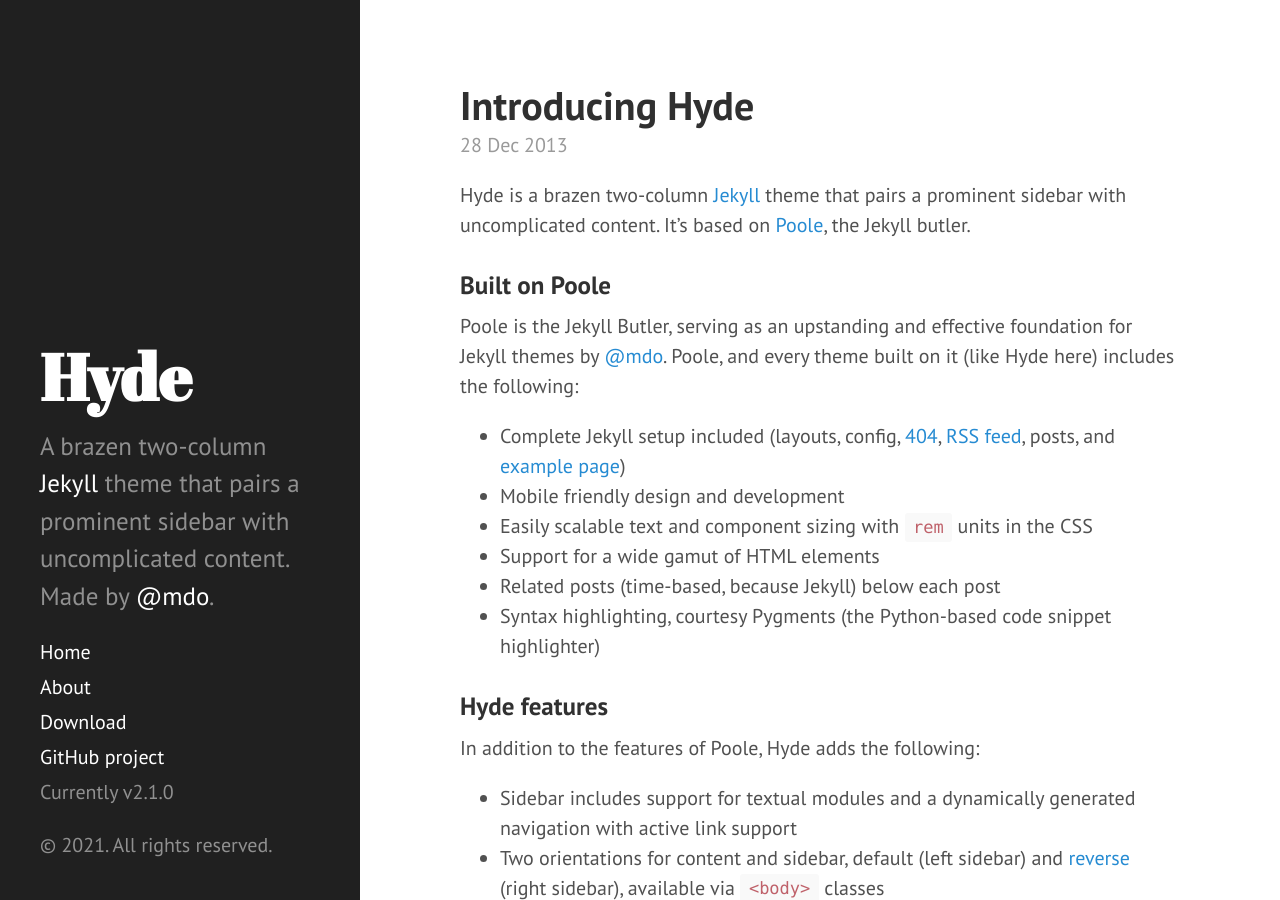
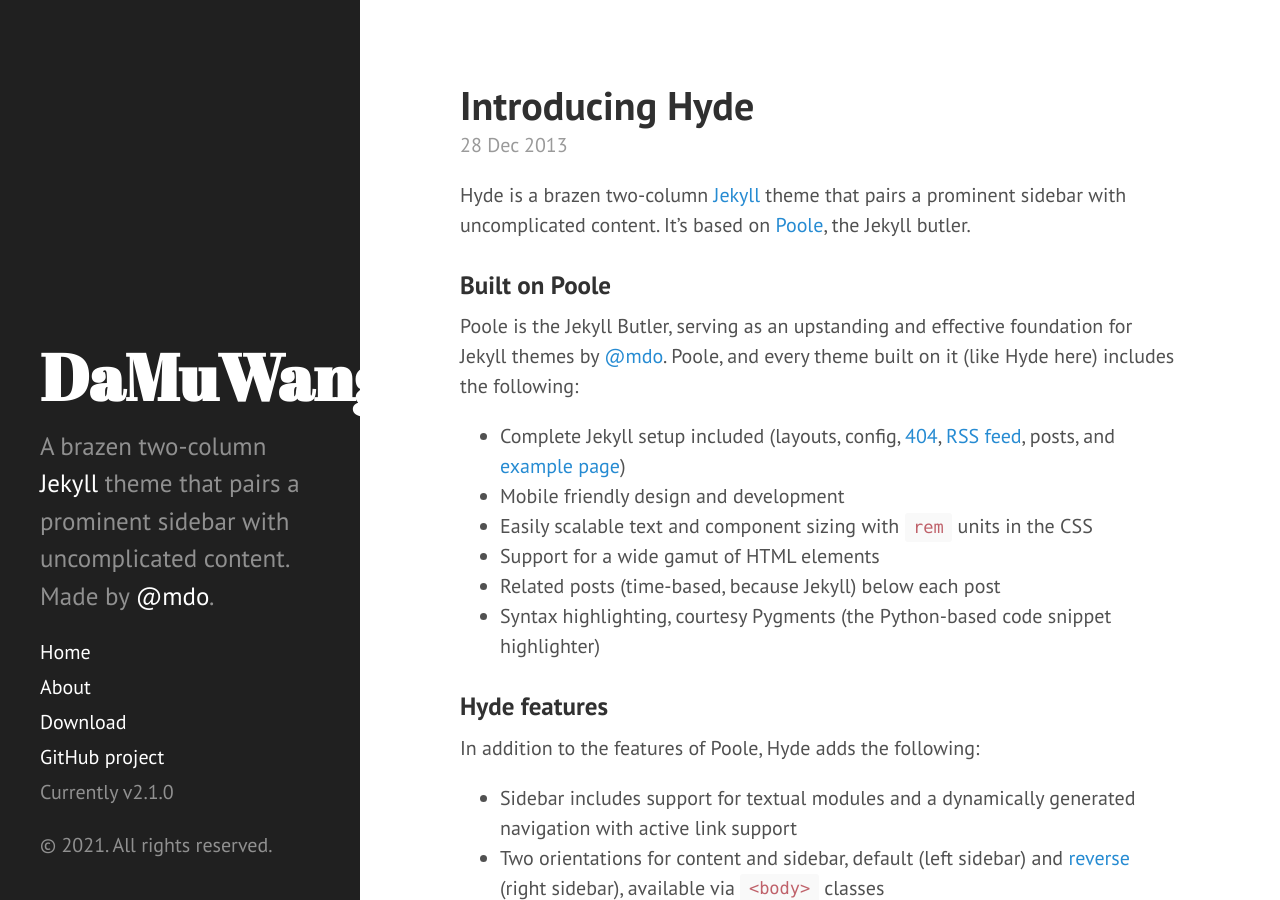
Before and after one commit to damuwangs/damuwang.github.io, a Jekyll site: the page built from index.html, in a window 1280 px wide and 900 px high. Built offline with Jekyll 4.4.1, drawn with Linux system fonts in a browser that asks for light colours; Markdown is read by kramdown in place of the engine named in the settings; the list of posts is cut into pages by our own code.

Commit message:
Update _config.yml

```diff
--- a/_config.yml
+++ b/_config.yml
@@ -7,7 +7,7 @@
 relative_permalinks: true
 
 # Setup
-title:            Hyde
+title:            DaMuWang
 tagline:          'A Jekyll theme'
 description:      'A brazen two-column <a href="http://jekyllrb.com" target="_blank">Jekyll</a> theme that pairs a prominent sidebar with uncomplicated content. Made by <a href="https://twitter.com/mdo" target="_blank">@mdo</a>.'
 url:              http://hyde.getpoole.com
```
